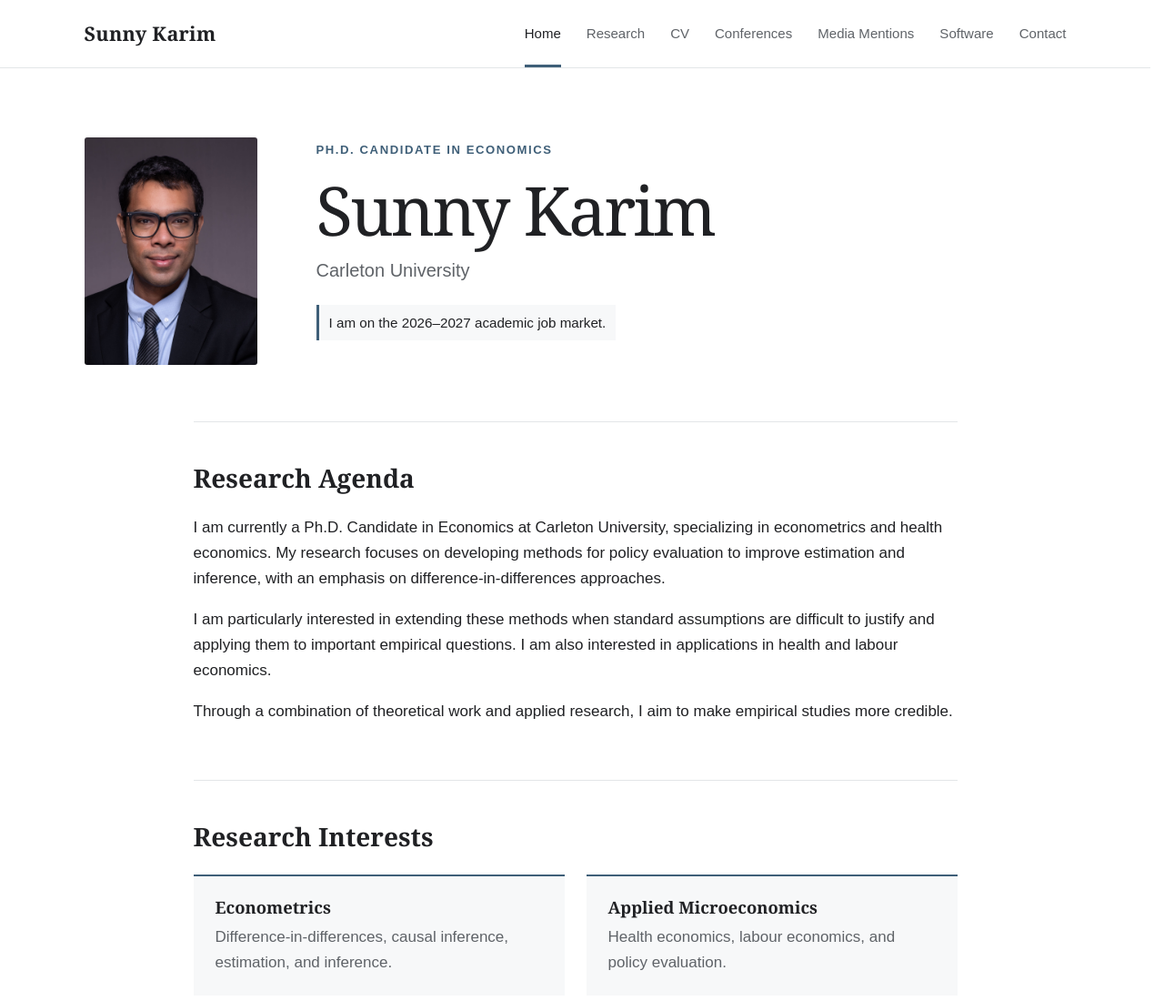
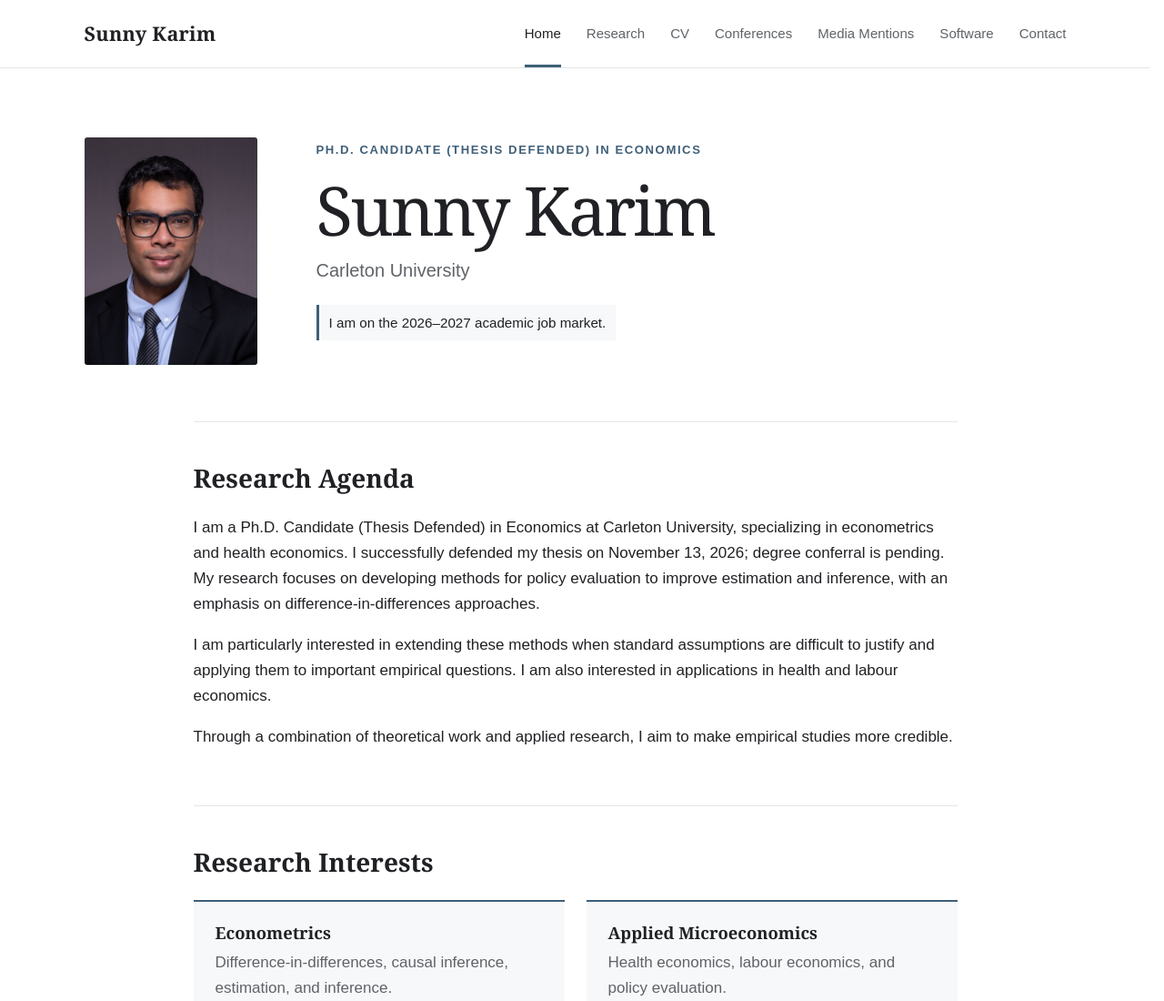
Before and after one commit to SunnyRKarim/sunnyrkarim.github.io, a plain HTML site: page index.html in a window 1280 px wide. Shown: the top 1100 px of the page at 91% size. Drawn offline with Linux system fonts and the light colour scheme.

Commit message:
Update homepage with defended PhD and pending conferral

```diff
--- a/index.html
+++ b/index.html
@@ -3,7 +3,7 @@
 <head>
   <meta charset="utf-8">
   <meta name="viewport" content="width=device-width, initial-scale=1">
-  <meta name="description" content="Sunny Karim, Ph.D. Candidate in Economics at Carleton University. Research in applied econometrics, causal inference, health economics, and difference-in-differences.">
+  <meta name="description" content="Sunny Karim, Ph.D. Candidate (Thesis Defended) in Economics at Carleton University. Thesis successfully defended November 13, 2026; degree conferral pending. Research in applied econometrics, causal inference, health economics, and difference-in-differences.">
   <title>Sunny Karim | Economics</title>
   <link rel="stylesheet" href="assets/css/style.css?v=20261002">
 </head>
@@ -34,7 +34,7 @@
       </div>
 
       <div class="hero-copy">
-        <p class="eyebrow">Ph.D. Candidate in Economics</p>
+        <p class="eyebrow">Ph.D. Candidate (Thesis Defended) in Economics</p>
         <h1>Sunny Karim</h1>
         <p class="affiliation">Carleton University</p>
         <p class="market-note">I am on the 2026–2027 academic job market.</p>
@@ -44,7 +44,7 @@
     <section class="content-section container narrow">
       <h2>Research Agenda</h2>
       <p>
-        I am currently a Ph.D. Candidate in Economics at Carleton University, specializing in econometrics and health economics. My research focuses on developing methods for policy evaluation to improve estimation and inference, with an emphasis on difference-in-differences approaches.
+        I am a Ph.D. Candidate (Thesis Defended) in Economics at Carleton University, specializing in econometrics and health economics. I successfully defended my thesis on November 13, 2026; degree conferral is pending. My research focuses on developing methods for policy evaluation to improve estimation and inference, with an emphasis on difference-in-differences approaches.
       </p>
       <p>
         I am particularly interested in extending these methods when standard assumptions are difficult to justify and applying them to important empirical questions. I am also interested in applications in health and labour economics.
```
